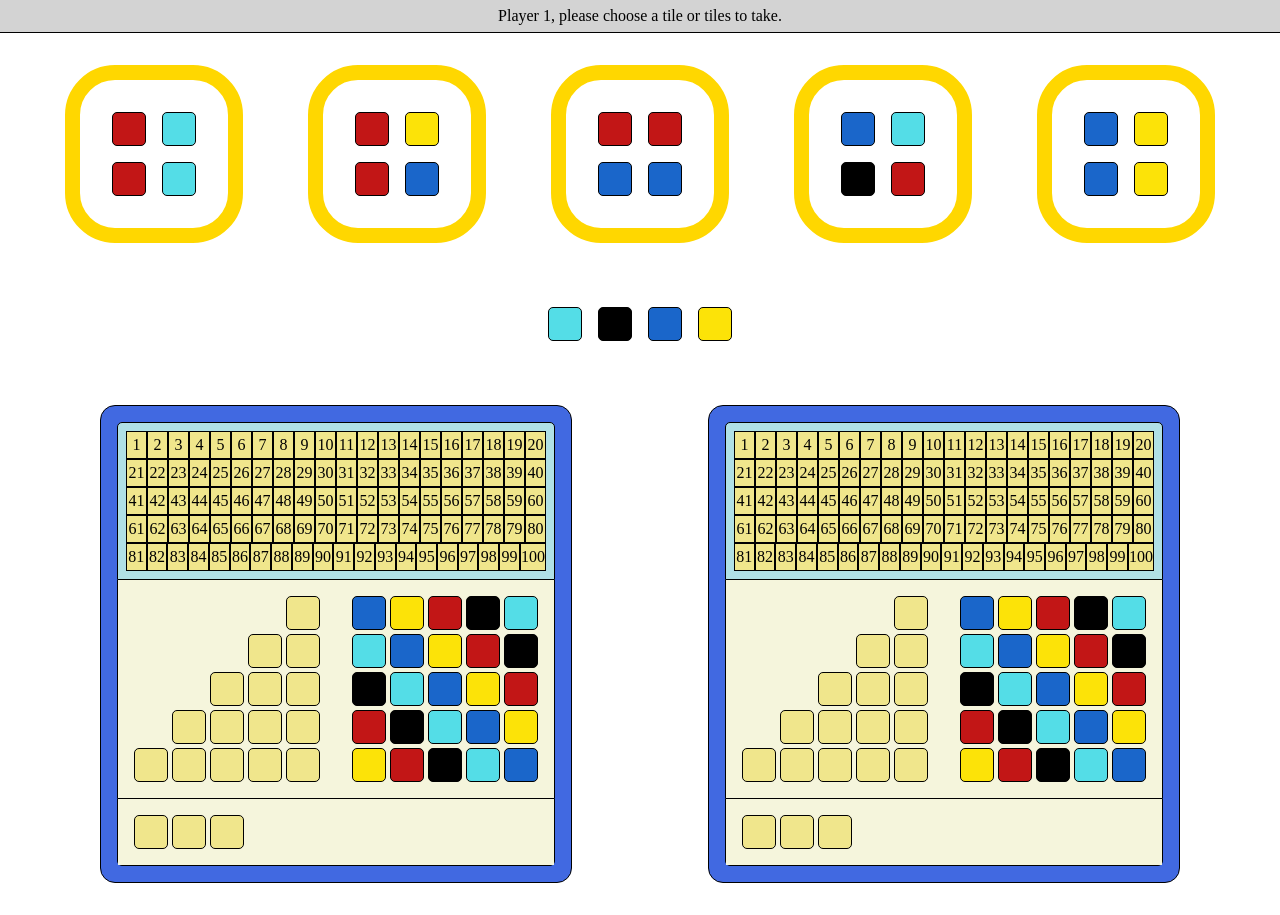
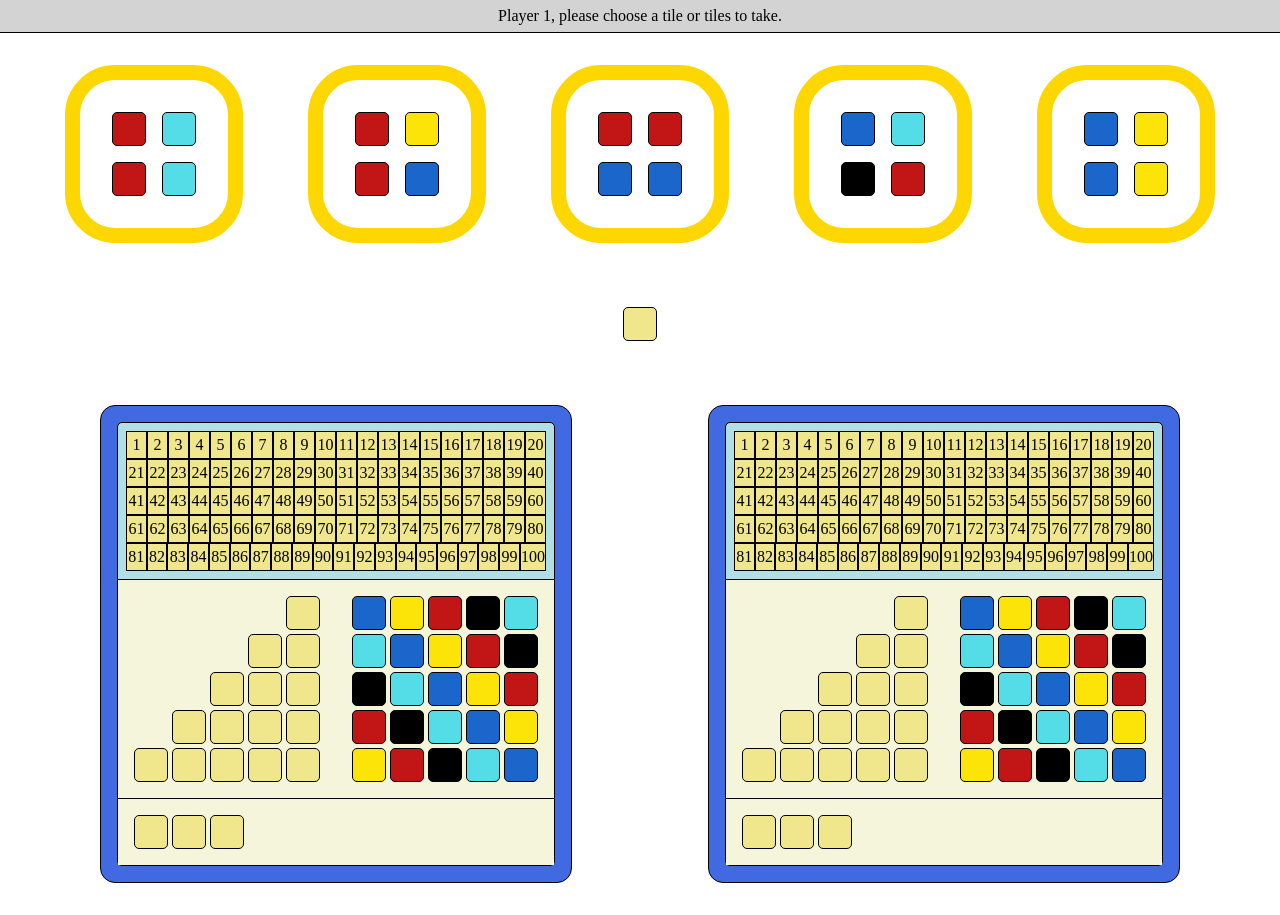
Before and after one commit to davidabrowning/azul-javascript, a plain HTML site: page index.html in a window 1280 px wide. Drawn offline with Linux system fonts and the light colour scheme.

Commit message:
Remove placeholder FactoryCenter tiles.

```diff
--- a/index.html
+++ b/index.html
@@ -12,10 +12,7 @@
             <div id="factory-displays">
             </div>
             <div id="factory-center">
-                <div class="tile tile-style-4"></div>
-                <div class="tile tile-style-3"></div>
-                <div class="tile tile-style-0"></div>
-                <div class="tile tile-style-1"></div>
+                <div class="tile tile-style-empty"></div>
             </div>
             <div id="scorecards">
             </div>
```
